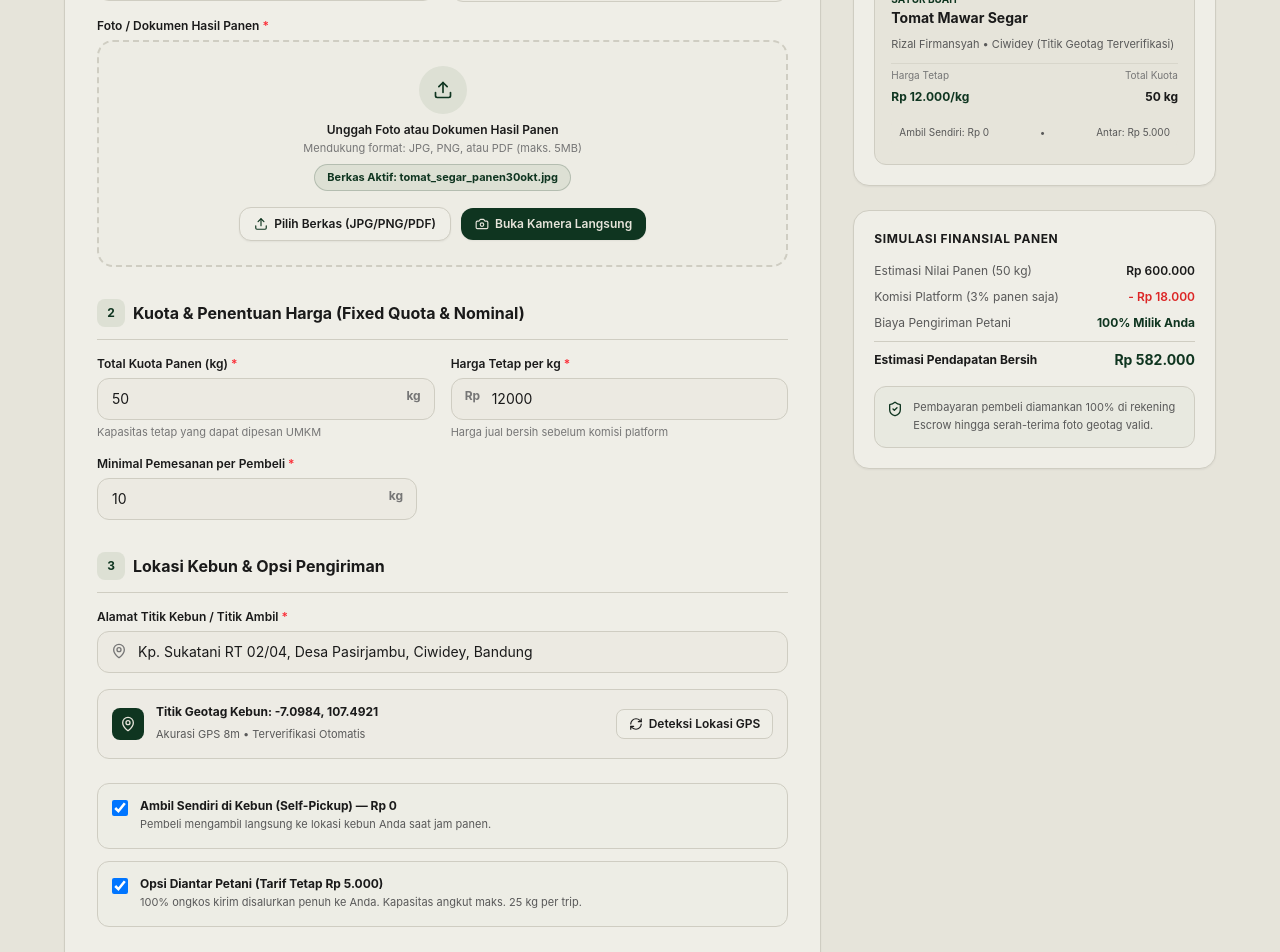
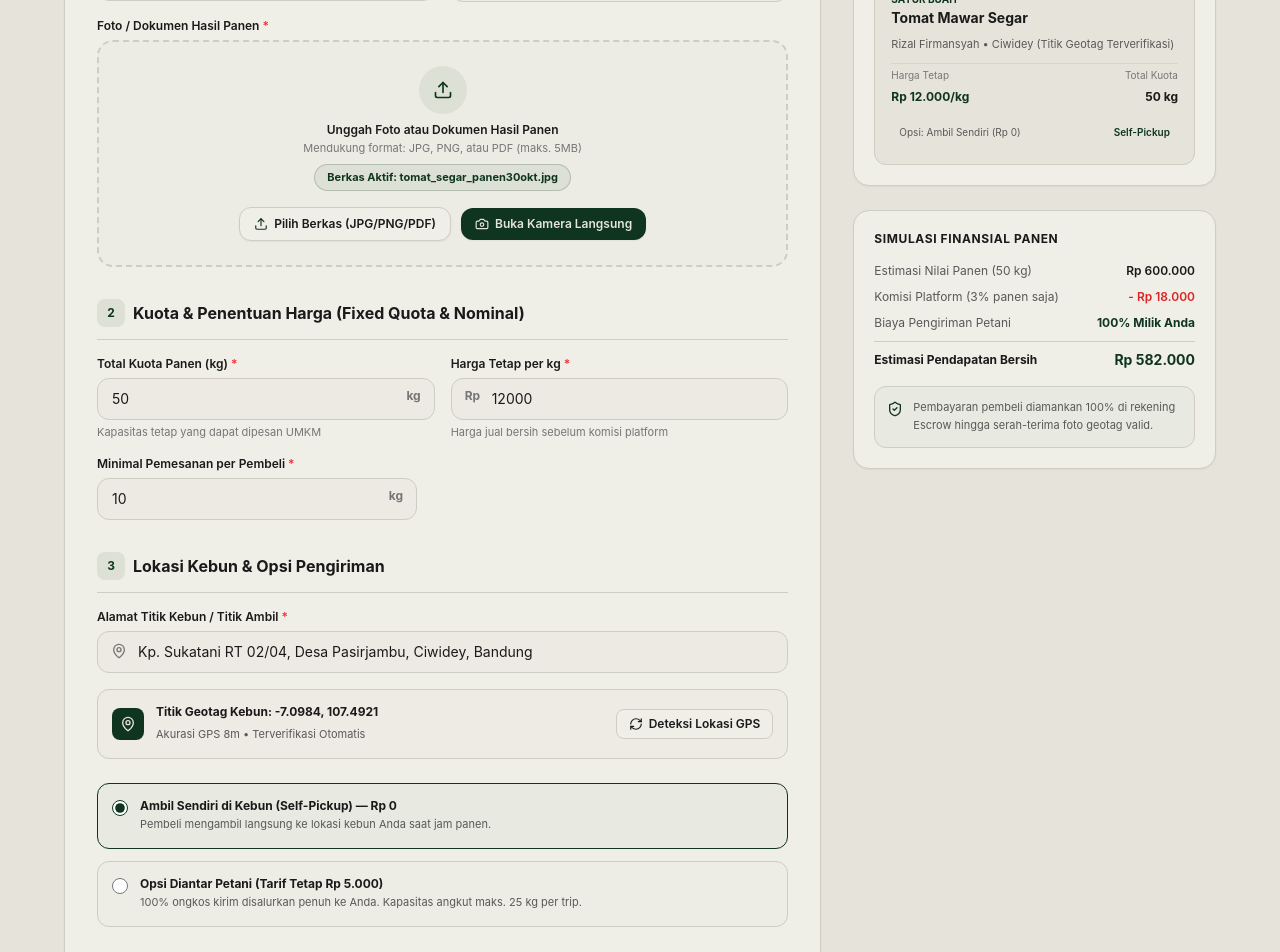
Before and after one commit to ichnasa/patratani, a React app: page /etalase/create in a window 1280 px wide. Shown: the part 460-1412 px from the top of the page. Built offline with nearby package versions, Linux system fonts and the light colour scheme; the HTML template or start-up script is replaced by a standard one.

Commit message:
refactor: ubah input opsi logistik menjadi radio button pada CreateEtalasePage

```diff
--- a/src/pages/CreateEtalasePage.jsx
+++ b/src/pages/CreateEtalasePage.jsx
@@ -21,6 +21,7 @@ export default function CreateEtalasePage() {
   const cameraInputRef = useRef(null);
 
   const [isLocating, setIsLocating] = useState(false);
+  const [deliveryMethod, setDeliveryMethod] = useState("pickup");
   const [formData, setFormData] = useState({
     name: "Tomat Mawar Segar",
     category: "Sayur Buah",
@@ -31,8 +32,6 @@ export default function CreateEtalasePage() {
     farmAddress: "Kp. Sukatani RT 02/04, Desa Pasirjambu, Ciwidey, Bandung",
     geotag: "-7.0984, 107.4921",
     gpsAccuracy: "8m",
-    allowSelfPickup: true,
-    allowFarmerDelivery: true,
     deliveryFee: 5000,
     notes:
       "Dipetik langsung pagi hari sebelum serah-terima. Harap siapkan keranjang sendiri jika memilih opsi ambil di kebun.",
@@ -444,13 +443,14 @@ export default function CreateEtalasePage() {
                   </div>
 
                   <div className="space-y-3 pt-2">
-                    <label className="flex items-start gap-3 p-3.5 rounded-xl border border-border bg-[#E6E4DA]/20 hover:bg-[#E6E4DA]/40 cursor-pointer transition-colors">
+                    <label className={`flex items-start gap-3 p-3.5 rounded-xl border cursor-pointer transition-colors ${deliveryMethod === "pickup" ? "border-primary bg-primary-50/40" : "border-border bg-[#E6E4DA]/20 hover:bg-[#E6E4DA]/40"}`}>
                       <input
-                        type="checkbox"
-                        name="allowSelfPickup"
-                        checked={formData.allowSelfPickup}
-                        onChange={handleChange}
-                        className="w-4 h-4 mt-0.5 rounded text-primary focus:ring-primary"
+                        type="radio"
+                        name="deliveryMethod"
+                        value="pickup"
+                        checked={deliveryMethod === "pickup"}
+                        onChange={(e) => setDeliveryMethod(e.target.value)}
+                        className="w-4 h-4 mt-0.5 text-primary focus:ring-primary accent-primary"
                       />
                       <div>
                         <span className="text-xs font-bold text-ink block">
@@ -462,13 +462,14 @@ export default function CreateEtalasePage() {
                       </div>
                     </label>
 
-                    <label className="flex items-start gap-3 p-3.5 rounded-xl border border-border bg-[#E6E4DA]/20 hover:bg-[#E6E4DA]/40 cursor-pointer transition-colors">
+                    <label className={`flex items-start gap-3 p-3.5 rounded-xl border cursor-pointer transition-colors ${deliveryMethod === "delivery" ? "border-primary bg-primary-50/40" : "border-border bg-[#E6E4DA]/20 hover:bg-[#E6E4DA]/40"}`}>
                       <input
-                        type="checkbox"
-                        name="allowFarmerDelivery"
-                        checked={formData.allowFarmerDelivery}
-                        onChange={handleChange}
-                        className="w-4 h-4 mt-0.5 rounded text-primary focus:ring-primary"
+                        type="radio"
+                        name="deliveryMethod"
+                        value="delivery"
+                        checked={deliveryMethod === "delivery"}
+                        onChange={(e) => setDeliveryMethod(e.target.value)}
+                        className="w-4 h-4 mt-0.5 text-primary focus:ring-primary accent-primary"
                       />
                       <div>
                         <span className="text-xs font-bold text-ink block">
@@ -586,9 +587,14 @@ export default function CreateEtalasePage() {
                     </div>
 
                     <div className="p-2 rounded-lg bg-[#E6E4DA]/40 text-[10px] text-ink-secondary flex items-center justify-between">
-                      <span>Ambil Sendiri: Rp 0</span>
-                      <span>•</span>
-                      <span>Antar: Rp {formData.deliveryFee.toLocaleString("id-ID")}</span>
+                      <span>
+                        {deliveryMethod === "pickup"
+                          ? "Opsi: Ambil Sendiri (Rp 0)"
+                          : `Opsi: Diantar Petani (Rp ${formData.deliveryFee.toLocaleString("id-ID")})`}
+                      </span>
+                      <span className="text-[10px] font-semibold text-primary">
+                        {deliveryMethod === "pickup" ? "Self-Pickup" : "Delivery"}
+                      </span>
                     </div>
                   </div>
                 </div>
```
